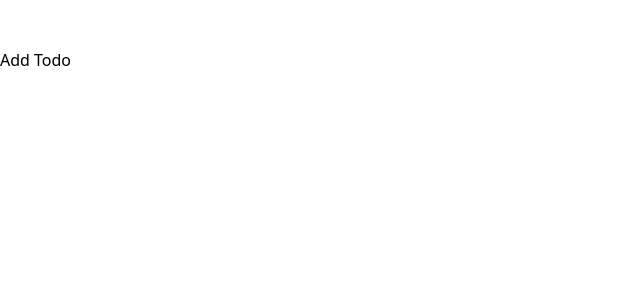
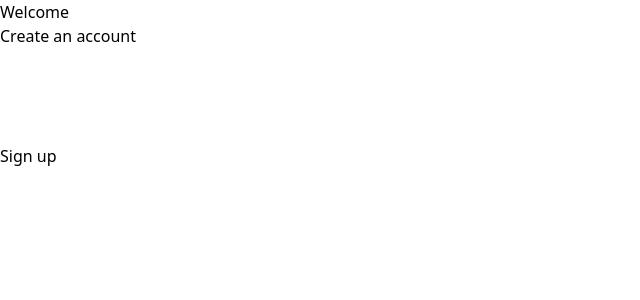
Before and after one commit to ronitsharma03/React-Todo-mongodb, a React (Vite) app in the folder frontend/: page / in a window 1280 px wide. Shown: the top 300 px of the page, without its empty margins (0-640 px from the left). Built offline with nearby package versions, Linux system fonts and the light colour scheme.

Commit message:
Minor changes

```diff
--- a/frontend/src/App.jsx
+++ b/frontend/src/App.jsx
@@ -1,13 +1,10 @@
-import { Button } from "./components/Button";
-import { Input } from "./components/Input";
+import { Signup } from "./pages/Signup";
 
 
 function App() {
   return (
     <div>
-      <Input type="text" />
-      <Input type="text" />
-      <Button text="Add Todo" />
+      <Signup />
     </div>
   )
 }
--- a/frontend/src/components/Heading.jsx
+++ b/frontend/src/components/Heading.jsx
@@ -3,7 +3,7 @@
 export const Heading = ({headingText}) => {
     return (
         <div>
-            <div>
+            <div className="text-3xl font-medium">
                 {headingText}
             </div>
         </div>
--- a/frontend/src/pages/Signup.jsx
+++ b/frontend/src/pages/Signup.jsx
@@ -2,21 +2,21 @@ import { BottomWarning } from "../components/Bottomwarning"
 import { Heading } from "../components/Heading"
 import { Input } from "../components/Input"
 import { Subheading } from "../components/Subheading"
+import { Button } from "../components/Button"
 
 export const Signup = () => {
     return (
-        <div>
+        <div className="">
             <div>
                 <div>
-                    <Heading />
-                    <Subheading />
-                    <Input />
-                    <Input />
-                    <Input />
-                    <Input />
-                    <Button />
+                    <Heading headingText={"Welcome"}/>
+                    <Subheading subHeadingText={"Create an account"}/>
+                    <Input type={"text"} />
+                    <Input type={"text"} />
+                    <Input type={"email"} />
+                    <Input type={"password"} />
+                    <Button text={"Sign up"}/>
                     <BottomWarning />
-
                 </div>
             </div>
         </div>
```
